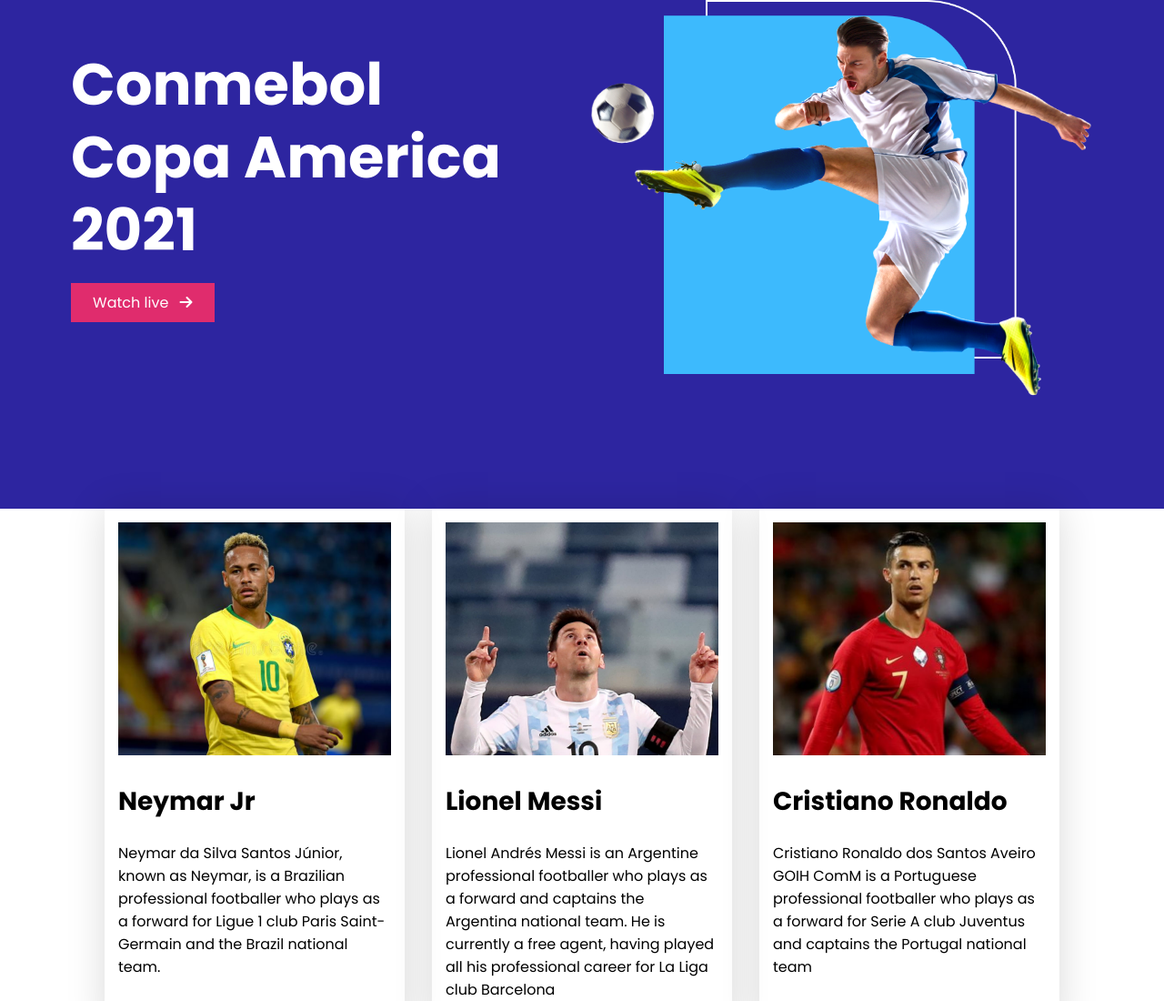
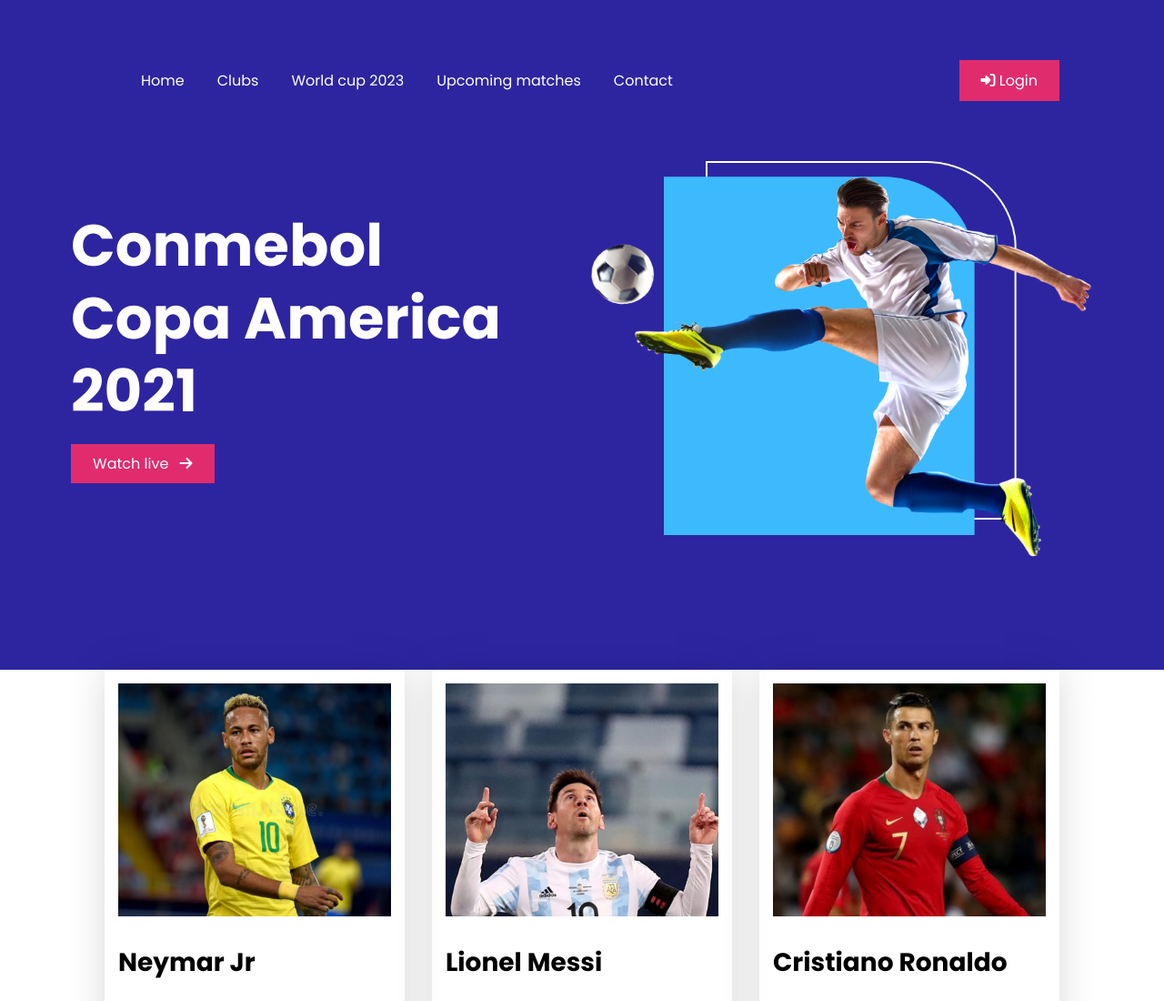
Before and after one commit to i-m-hossain/responsive-football, a plain HTML site: page index.html in a window 1280 px wide. Shown: the top 1100 px of the page at 91% size. Drawn offline with Linux system fonts and the light colour scheme.

Commit message:
header added and finalised

```diff
--- a/index.html
+++ b/index.html
@@ -12,9 +12,26 @@
 
 </head>
 <body>
+    <!-- navigation start -->
     <header>
+        <nav>
+            <ul class="menu-bar">
+                <li class=""><a href=""><i class="fas fa-bars"></i></a></li>
+            </ul>
+            <ul class="menu">
+                <li><a href="">Home</a></li>
+                <li><a href="">Clubs</a></li>
+                <li><a href="">World cup 2023</a></li>
+                <li><a href="">Upcoming matches</a></li>
+                <li><a href="">Contact</a></li>
+            </ul>
+            <ul class="login">
+                <li><a href="#"><i class="fas fa-sign-in-alt"></i>  Login</a></li>
+            </ul>
+        </nav>
+    </header>
 
-    </header>
+    <!-- main section -->
     <main>
         <!-- banner section -->
         <section class="banner">
@@ -136,6 +153,7 @@
                 </article>
             </section>
             <hr>
+            <!-- highlights section -->
             <section class="highlights-section">
                 <h2 class="section-title">Highlights</h2>
                 <div class="highlights">
@@ -202,6 +220,7 @@
                 </div>
             </section>
             <hr>
+            <!-- Videos section -->
             <section class="videos-container">
                 <h2 class="section-title">Videos</h2>
                 <div class="videos">
@@ -238,6 +257,8 @@
         </section>
     </main>
     <hr>
+
+    <!-- footer section -->
     <footer>
         <div class="footer-container">
             <div class="logo">
--- a/styles .css
+++ b/styles .css
@@ -36,6 +36,47 @@
 hr{
     margin: 50px 50px;
 }
+/* ------------------
+    Header
+--------------------- */
+header{
+    display: flex;
+    justify-content: center;
+    background-color: var(--blue-color);
+    padding-top: 50px;
+    padding-bottom: 50px;
+}
+nav{
+    display: flex;
+    justify-content: space-between;
+    align-items: center;
+    width: 1050px;
+
+}
+nav ul{
+    display: flex;
+
+
+}
+nav ul li a{
+    color:white;
+
+}
+.login{
+    background-color: var(--pink-color);
+    padding: 10px 24px;
+}
+.menu-bar{
+    display: none;
+}
+.menu{
+    margin-left: 0;
+}
+.menu>*{
+    margin-right: 36px;
+}
+
+
 /*-------------------
     Banner
 ---------------------*/
@@ -236,6 +277,17 @@
 /* -----------Mobile phone------------- */
 @media only screen and (max-width:688px){
 
+   /* -----menu------- */
+    .menu{
+       display: none;
+   }
+   .menu-bar{
+       display: block;
+   }
+   .login{
+       padding-right: 20px;
+   }
+   /* ------banner -------*/
     .banner-container{
         display: flex;
         flex-direction: column;
@@ -261,12 +313,12 @@
 
     }
 
-
-
    .container{
 
        width: 100%;
    }
+
+   /* -------players, highlights, videos ------*/
     .players,.highlights,.videos{
         display: grid;
         grid-template-columns: repeat(1,1fr);
@@ -280,7 +332,12 @@
         box-shadow: 0px 0px 40px rgba(0, 0, 0, 0.15);
 
    }
-   /* footer */
+   iframe{
+        max-width: 100%;
+        height:400px;
+    }
+
+   /* -------footer------ */
    footer{
        margin-top: 43px;
    }
@@ -289,25 +346,31 @@
     height: 63px;
 
     }
-    iframe{
-     max-width: 100%;
-     height:400px;
- }
+
 
 
 }
 
 /* -----------Tab--------------- */
 @media only screen and (min-width:689px) and (max-width:991px){
+    /*----- menu---- */
+    .menu{
+       display: none;
+   }
+   .menu-bar{
+       display: block;
+   }
+   .login{
+       padding-right: 20px;
+   }
+
+   /* -----banner------ */
     .banner-container{
         display: flex;
         flex-direction: column;
         align-items: flex-start;
         justify-content: center;
         padding-bottom: 61px;
-
-
-
     }
     .banner-title{
         font-size: 36px;
@@ -327,13 +390,15 @@
 
        max-width: 100%;
    }
+
+   /*----- players, higlights---- */
     .players,.highlights{
         display: grid;
         grid-template-columns: repeat(2,1fr);
 
 
    }
-
+   /*---- videos ---- */
     .videos{
         display: grid;
         grid-template-columns: repeat(1,1fr);
```
